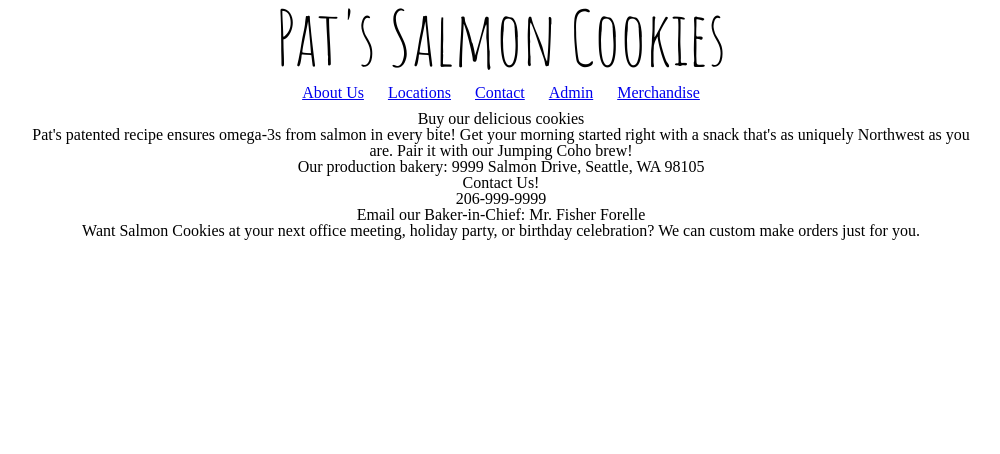
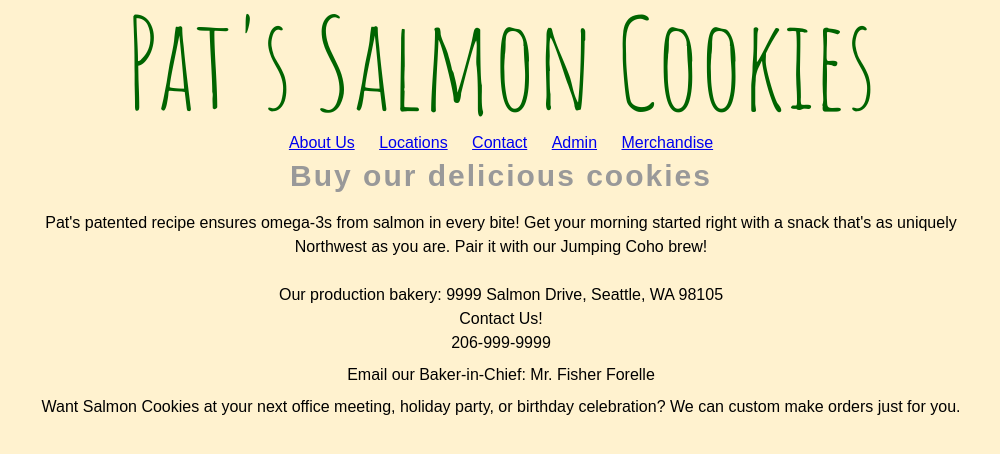
Before and after one commit to mscharlock/salmonCookiesRedo, a plain HTML site: page index.html in a window 1280 px wide. Shown: the whole page, without its empty margins (139-1139 px from the left). Drawn offline with Linux system fonts and the light colour scheme; a script that the page names is missing.

Commit message:
Added more basic styles to satisfy day1 requirements

```diff
--- a/style.css
+++ b/style.css
@@ -1,6 +1,5 @@
 * {
   background-color: #fff
-  font-family: Georgia;
   margin: 0 auto;
 }
 
@@ -8,18 +7,42 @@ body {
   width: 960px;
   margin: 0 auto;
   text-align: center;
+  font-family: Arial, sans-serif;
+  background-color: #fff2cf;
 }
 
 h1 {
   font-family: 'Amatic SC', cursive;
-  font-size: 75px;
+  font-size: 125px;
+  color: darkgreen;
 }
 
-nav li {
+h2 {
+  font-family: Arial, sans-serif;
+  font-weight: bold;
+  letter-spacing: 2px;
+  font-size: 30px;
+  color: #999;
+  margin-bottom: 20px;
+}
+
+h2 ~ p {
+  margin-bottom: 20px;
+  line-height:1.5;
+}
+
+body > p {
+  line-height: 2;
+}
+
+li {
   display: inline-block;
   margin: 10px;
+  color: darkgreen;
 }
 
 footer {
   margin: 0 auto;
+  text-transform: capitalize;
+  line-height: normal;
 }
```
